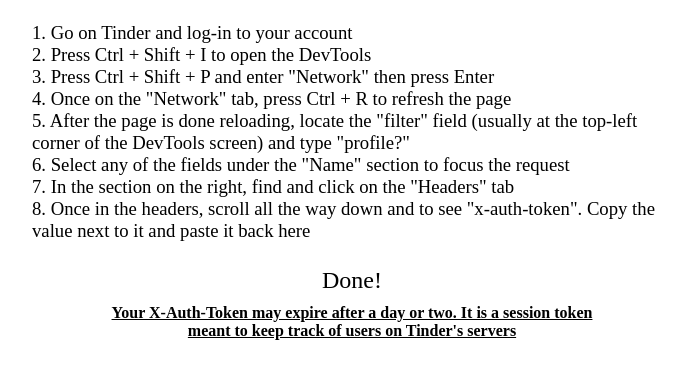
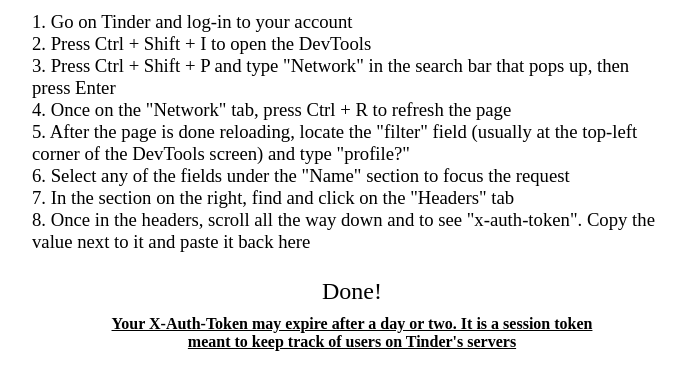
Before and after one commit to EnricoSpagnoli/TinderLikes, a website: page public/views/howto.html in a window 1280 px wide. Shown: the part 119-508 px from the top of the page, without its empty margins (288-976 px from the left). Drawn offline with Linux system fonts and the light colour scheme; files that its build step writes are made by us from their sources.

Commit message:
This could've been clearer

```diff
--- a/public/views/howto.html
+++ b/public/views/howto.html
@@ -20,7 +20,7 @@
             <h3>2. Press Ctrl + Shift + I to open the DevTools</h3>
         </div>
         <div>
-            <h3>3. Press Ctrl + Shift + P and enter "Network" then press Enter</h3>
+            <h3>3. Press Ctrl + Shift + P and type "Network" in the search bar that pops up, then press Enter</h3>
         </div>
         <div>
             <h3>4. Once on the "Network" tab, press Ctrl + R to refresh the page</h3>
```
